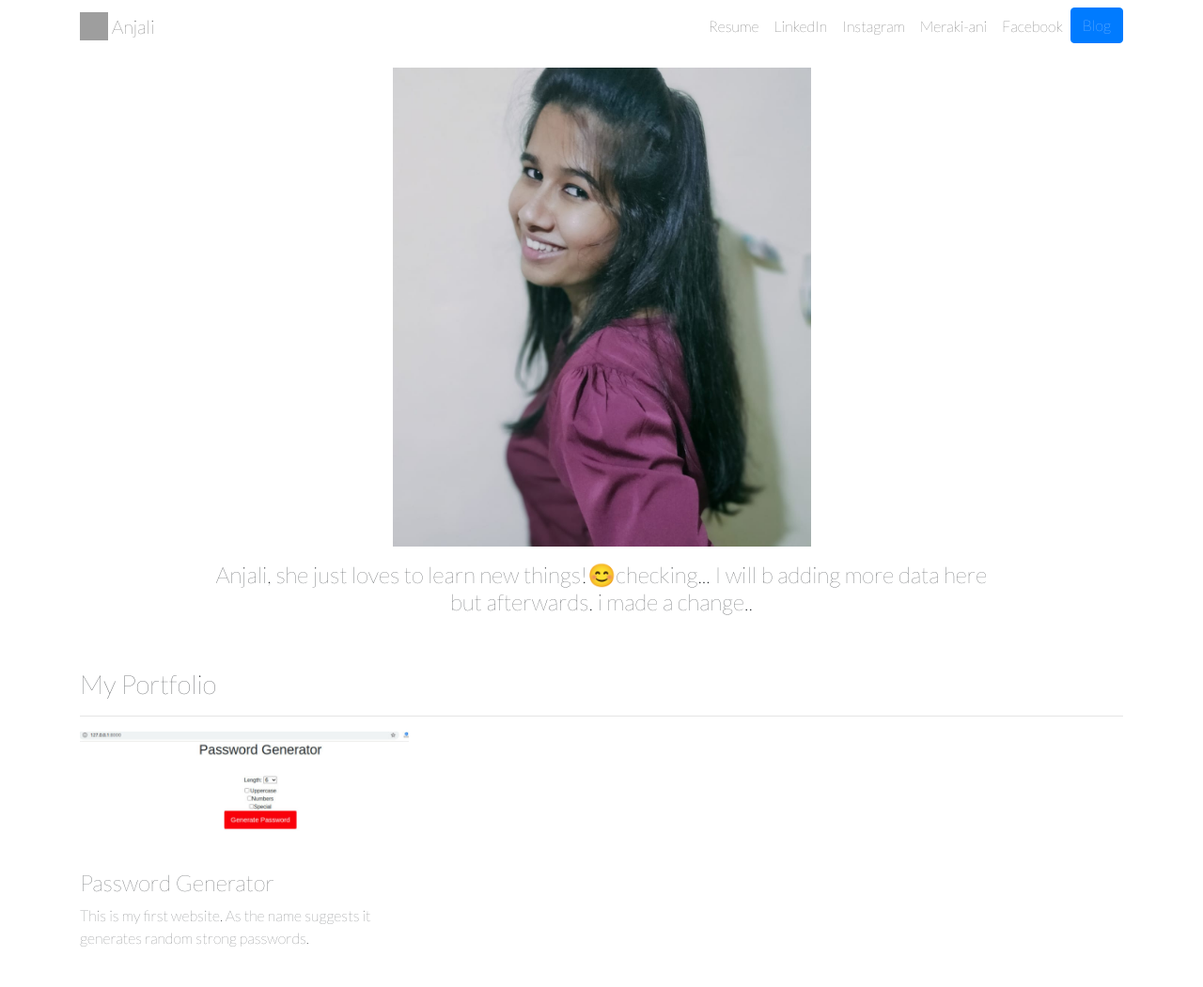
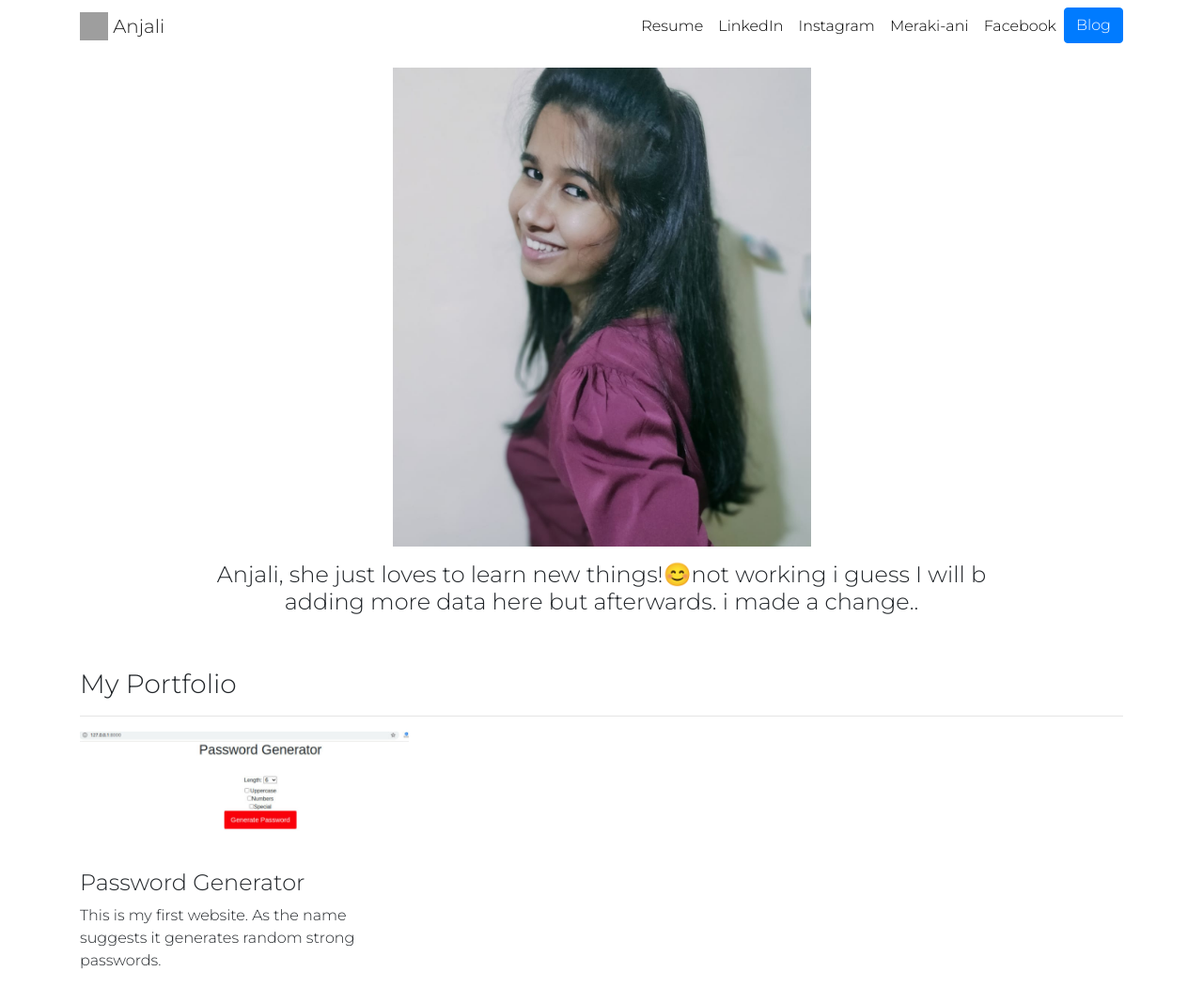
Before and after one commit to Anjali-224/personal-portfolio-django3, a Django app: page / in a window 1280 px wide. Shown: the whole page at 94% size. Before the commit the page ends 1008 px from the top, so only its background shows below. Run offline with Django 3.2, Linux system fonts and the light colour scheme; data comes from the database, SQL or seed files in the repository; both versions use the stored data as it was after the commit; some libraries are stand-ins or nearby versions; grey boxes are pictures that could not be loaded.

Commit message:
added project

```diff
--- a/portfolio/static/portfolio/custom.css
+++ b/portfolio/static/portfolio/custom.css
@@ -7,7 +7,7 @@
 }
 
 body {
-    font-family: 'Lato', sans-serif;
+    font-family: 'Montserrat', sans-serif;
 }
 
 #blogtitle {
--- a/portfolio/templates/portfolio/base.html
+++ b/portfolio/templates/portfolio/base.html
@@ -12,8 +12,9 @@
 
   <link rel="stylesheet" href="{% static "portfolio/custom.css" %}">
 
-  <link rel="preconnect" href="https://fonts.gstatic.com">
-  <link href="https://fonts.googleapis.com/css2?family=Lato:wght@100&display=swap" rel="stylesheet">
+  <style>
+    @import url('https://fonts.googleapis.com/css2?family=Montserrat:wght@300&display=swap');
+    </style>
 
   <link rel="icon" type="image/png" href="{% static "portfolio/logo.jpg" %}">
 
--- a/portfolio/templates/portfolio/home.html
+++ b/portfolio/templates/portfolio/home.html
@@ -12,7 +12,7 @@
 
 <div class="row justify-content-center mb-3">
   <div class="col-md-9 text-center">
-    <h4>Anjali, she just loves to learn new things!😊checking... I will b adding more data here but afterwards. i made a change..</h4>
+    <h4>Anjali, she just loves to learn new things!😊not working i guess I will b adding more data here but afterwards. i made a change..</h4>
   </div>
 </div>
 
```
Also changed, not shown: db.sqlite3, media/portfolio/images/pass-gen_6RmCPlz.jpg (added).
